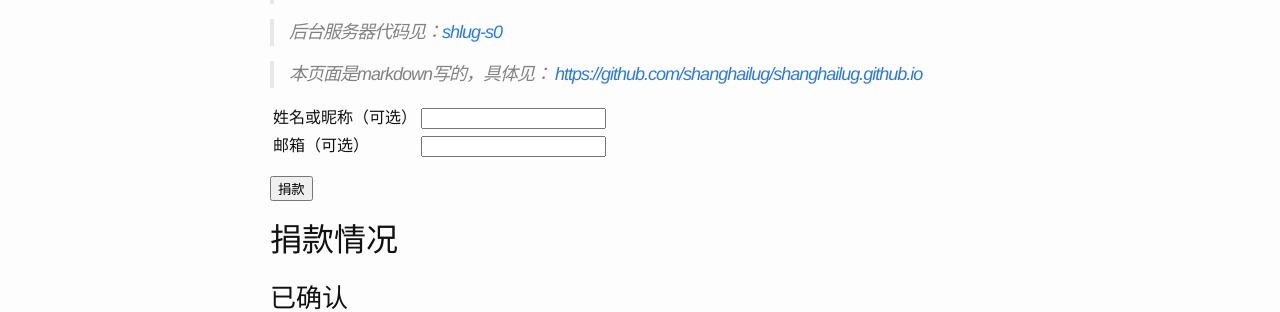
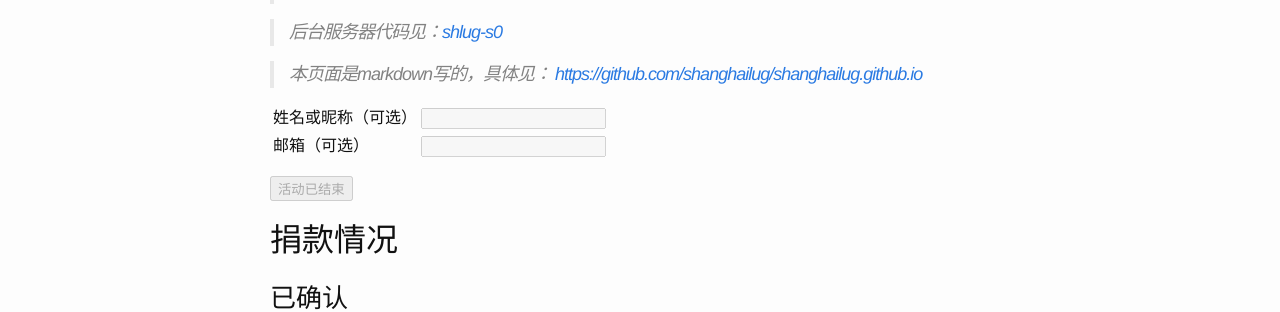
Before and after one commit to shanghailug/shanghailug.github.io, a Jekyll site: the page built from p/s0/index.md, in a window 1280 px wide. Shown: the part 1218-1530 px from the top of the page. Built offline with Jekyll 4.4.1, drawn with Linux system fonts in a browser that asks for light colours.

Commit message:
p/s0: end the event.

```diff
--- a/p/s0/default.js
+++ b/p/s0/default.js
@@ -108,7 +108,11 @@ function is_wechat() {
 }
 
 $(function() {
+    $("#donate-form input").attr("disabled", "disabled");
+
     $( "#donate-form" ).submit(function(e) {
+        return;
+
         e.preventDefault();
 
         var name = $("#name").val();
--- a/p/s0/index.md
+++ b/p/s0/index.md
@@ -32,7 +32,7 @@ permalink: /p/s0/
 
 > 本页面是markdown写的，具体见： [https://github.com/shanghailug/shanghailug.github.io](https://github.com/shanghailug/shanghailug.github.io/tree/master/p/s0)
 
-<form id="donate-form" action="http://dyn.shlug.org/s0/h">
+<form id="donate-form">
 <table>
 <tr>
 <td>姓名或昵称（可选）</td>
@@ -46,7 +46,7 @@ permalink: /p/s0/
 </table>
 
 <p></p>
-<p><input type="submit" id="submit" value="捐款"/></p>
+<p><input type="submit" id="submit" value="活动已结束" disabled="disabled"/></p>
 </form>
 
 ## 捐款情况
```
